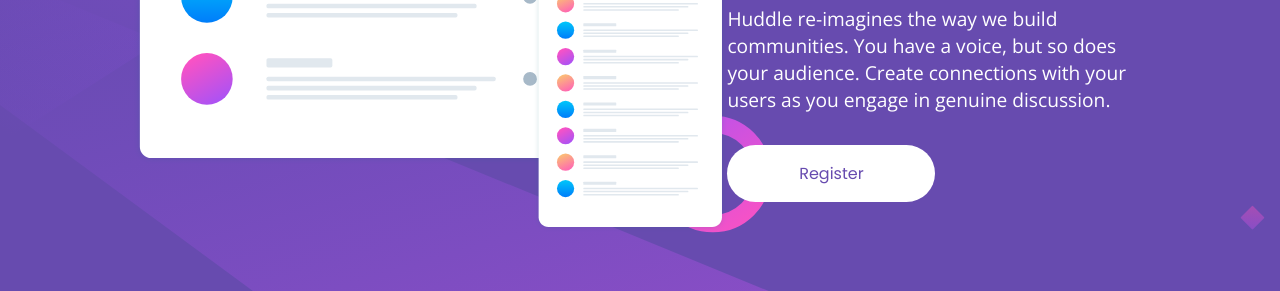
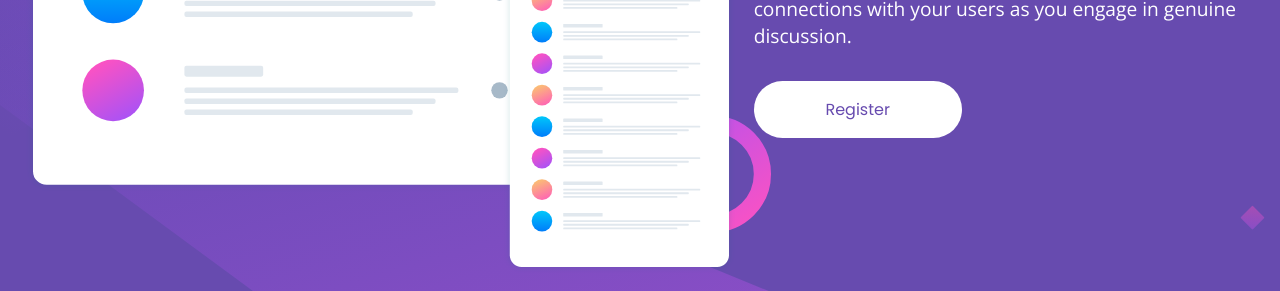
Before and after one commit to EunilCarl/Huddle, a plain HTML site: page index.html in a window 1280 px wide. Shown: the part 396-687 px from the top of the page. Drawn offline with nearby package versions, Linux system fonts and the light colour scheme.

Commit message:
Update style.css

```diff
--- a/style.css
+++ b/style.css
@@ -1,11 +1,6 @@
 @import url('https://fonts.googleapis.com/css2?family=Poppins:wght@400;600&display=swap');
 @import url('https://fonts.googleapis.com/css2?family=Open+Sans&display=swap');
 
-footer, main{
-max-width:1440px;
-width: 80%;
-margin: 0 auto;
-}
 
 header{
     display: flex;
```
